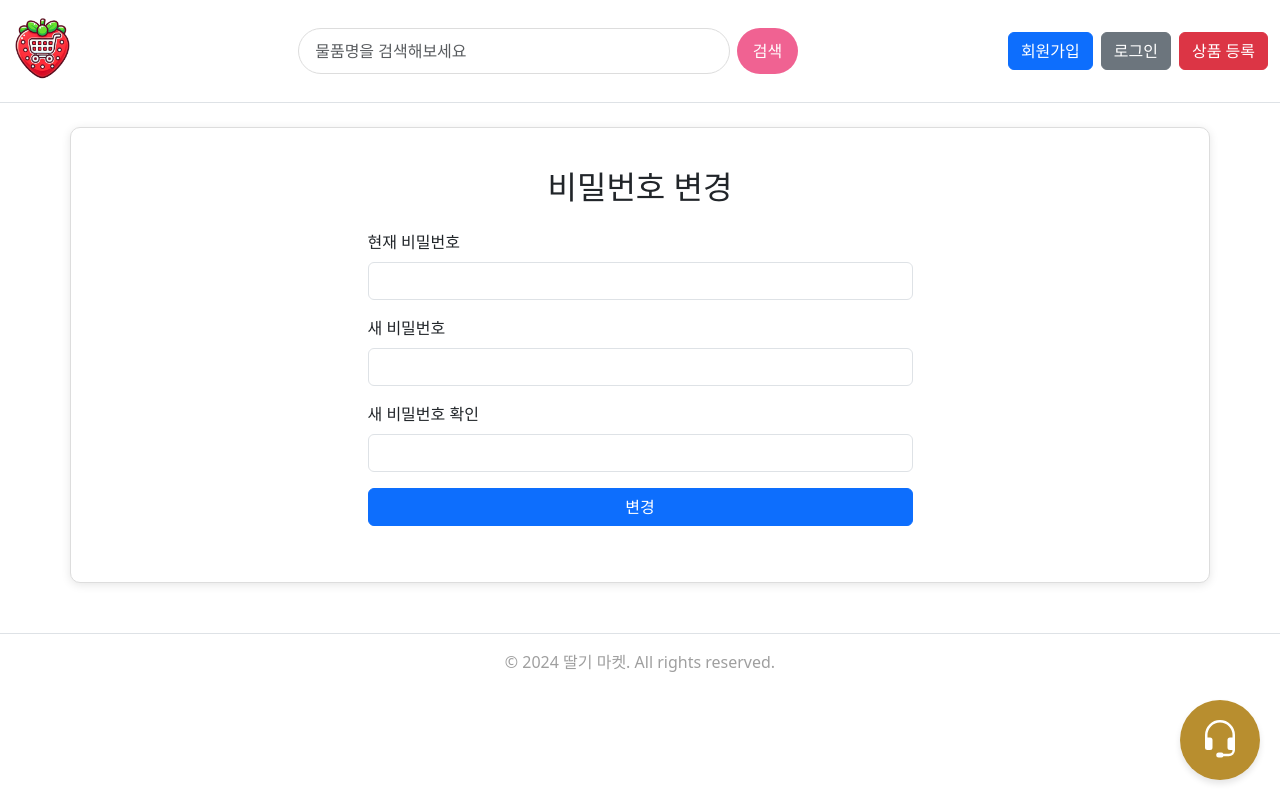
After one commit to Limsunoh/Project_SANA_I, a Django app: template accounts/templates/change_password.html in a window 1280 px wide. The commit adds this page. Run offline with Django 4.2, Linux system fonts and the light colour scheme; the template is opened without the code that fills it, so the values that code supplies are empty.

Commit message:
feat: add change_password

```diff
--- /dev/null
+++ b/accounts/templates/change_password.html
@@ -0,0 +1,34 @@
+{% extends "base.html" %}
+{% load static %}
+
+{% block title %}비밀번호 변경 - 딸기 마켓{% endblock %}
+
+{% block content %}
+<div class="row justify-content-center">
+    <div class="col-md-6">
+        <h2 class="text-center mb-4">비밀번호 변경</h2>
+        <form id="change-password-form">
+            {% csrf_token %}
+            <input type="hidden" id="username" name="username" value="{{ request.user.username }}">
+            <div class="mb-3">
+                <label for="current_password" class="form-label">현재 비밀번호</label>
+                <input type="password" id="current_password" name="current_password" class="form-control" required>
+            </div>
+            <div class="mb-3">
+                <label for="new_password" class="form-label">새 비밀번호</label>
+                <input type="password" id="new_password" name="new_password" class="form-control" required>
+            </div>
+            <div class="mb-3">
+                <label for="password_check" class="form-label">새 비밀번호 확인</label>
+                <input type="password" id="password_check" name="password_check" class="form-control" required>
+            </div>
+            <button type="submit" class="btn btn-primary w-100">변경</button>
+            <div id="message" class="mt-3"></div>
+        </form>
+    </div>
+</div>
+{% endblock %}
+
+{% block scripts %}
+<script src="{% static 'js/change_password.js' %}"></script>
+{% endblock %}
--- a/accounts/templates/profile_edit.html
+++ b/accounts/templates/profile_edit.html
@@ -40,7 +40,7 @@
 <div class="profile-edit-container">
     <h2 class="text-center">프로필 수정</h2>
     <form id="profile-form">
-        <div class="form-group">
+        <div class="form-group" style="visibility: hidden; height: 0;">
             <label for="username">아이디</label>
             <input type="text" id="username" name="username" class="form-control" readonly>
         </div>
--- a/accounts/urls.py
+++ b/accounts/urls.py
@@ -23,6 +23,6 @@ urlpatterns = [
     path("login-page/", views.LoginPageView.as_view(), name="login-page"),
     path("profile-page/<str:username>/", views.ProfileView.as_view(), name="profile"),
     path("profile_edit-page/<str:username>/", views.Profile_editView.as_view(), name="profile_edit"),
-
+    path("profile/<str:username>/password-page/", views.ChangePasswordPageView.as_view(), name="change_password_page"),
 
 ]
--- a/accounts/views.py
+++ b/accounts/views.py
@@ -155,3 +155,6 @@ class ProfileView(TemplateView):
 
 class Profile_editView(TemplateView):
     template_name = "profile_edit.html"
+
+class ChangePasswordPageView(TemplateView):
+    template_name = "change_password.html"
--- /dev/null
+++ b/static/js/change_password.js
@@ -0,0 +1,51 @@
+document.addEventListener("DOMContentLoaded", function () {
+    const changePasswordForm = document.getElementById("change-password-form");
+    const messageDiv = document.getElementById("message");
+
+    // URL에서 username 추출
+    const profileUsername = window.location.pathname.split('/').filter(Boolean)[3];
+    document.getElementById("username").value = profileUsername;
+
+    changePasswordForm.addEventListener("submit", async function (event) {
+        event.preventDefault();
+
+        const username = document.getElementById("username").value;
+        const currentPassword = document.getElementById("current_password").value;
+        const newPassword = document.getElementById("new_password").value;
+        const passwordCheck = document.getElementById("password_check").value;
+
+        // 로컬 스토리지에서 JWT 토큰 가져오기
+        const accessToken = localStorage.getItem("access_token");
+
+        try {
+            const response = await fetch(`/api/accounts/profile/${username}/password/`, {
+                method: "PATCH",
+                headers: {
+                    "Content-Type": "application/json",
+                    "Authorization": `Bearer ${accessToken}`,  // JWT 토큰을 Authorization 헤더에 포함
+                    "X-CSRFToken": document.querySelector("[name=csrfmiddlewaretoken]").value,
+                },
+                body: JSON.stringify({
+                    current_password: currentPassword,
+                    new_password: newPassword,
+                    password_check: passwordCheck
+                }),
+            });
+
+            const result = await response.json();
+
+            if (response.ok) {
+                messageDiv.innerHTML = `<div class="alert alert-success">비밀번호가 성공적으로 변경되었습니다.</div>`;
+                changePasswordForm.reset();
+            } else {
+                let errorMessage = "비밀번호 변경에 실패했습니다.<br>";
+                for (let key in result) {
+                    errorMessage += `${key}: ${result[key]}<br>`;
+                }
+                messageDiv.innerHTML = `<div class="alert alert-danger">${errorMessage}</div>`;
+            }
+        } catch (error) {
+            messageDiv.innerHTML = `<div class="alert alert-danger">비밀번호 변경 중 오류가 발생했습니다.</div>`;
+        }
+    });
+});
--- a/static/js/profile.js
+++ b/static/js/profile.js
@@ -183,6 +183,11 @@ document.addEventListener("DOMContentLoaded", function () {
         window.location.href = `/api/accounts/profile_edit-page/${currentUsername}`;
     });
 
+    // 비밀번호 수정 페이지로 이동
+    document.getElementById("edit-password-btn").addEventListener("click", function() {
+        window.location.href = `/api/accounts/profile/${profileUsername}/password-page/`;
+    });
+
     // 내가 작성한 상품 더보기 클릭 시
     document.getElementById("see-more-products").addEventListener("click", () => {
         window.location.href = `/api/products/user-products/${currentUsername}`;
```
Also changed, not shown: static/css/home.css (line endings or trailing spaces).
